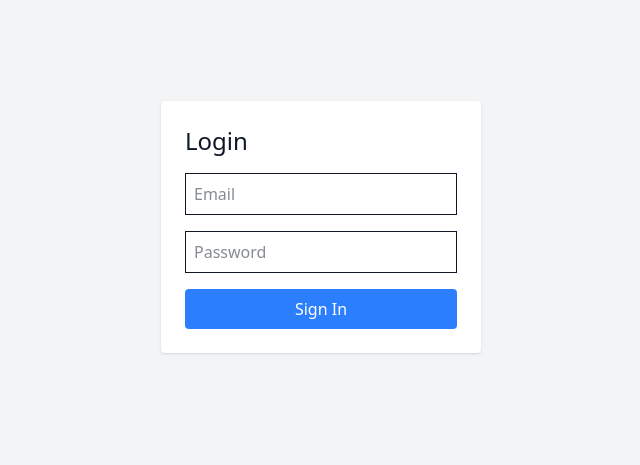
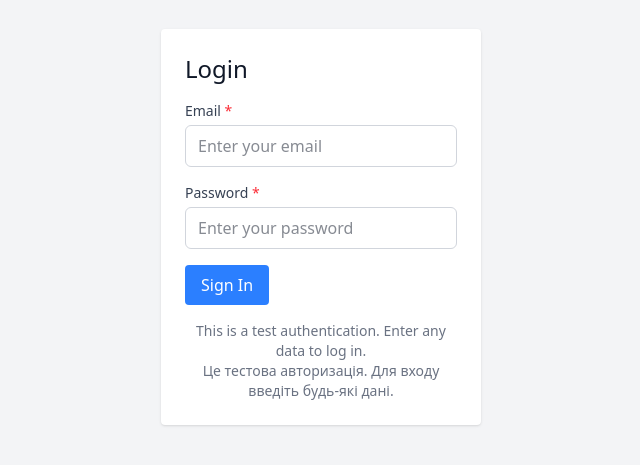
Before and after one commit to julasweta/react-dashboard-starter-kit, a React (Vite) app: page /login in a window 1280 px wide. Shown: the part 173-638 px from the top of the page, without its empty margins (319-959 px from the left). Built offline with nearby package versions, Linux system fonts and the light colour scheme.

Commit message:
feat: add reusable Button and Input components, updated LoginForm and ModalForm

```diff
--- a/package.json
+++ b/package.json
@@ -3,11 +3,14 @@
   "private": true,
   "version": "0.0.0",
   "type": "module",
+  "homepage": "https://julasweta.github.io/react-dashboard-starter-kit/",
   "scripts": {
     "dev": "vite",
     "build": "tsc -b && vite build",
     "lint": "eslint .",
-    "preview": "vite preview"
+    "preview": "vite preview",
+    "predeploy": "npm run build",
+    "deploy": "gh-pages -d dist"
   },
   "dependencies": {
     "@tailwindcss/vite": "^4.1.11",
@@ -28,6 +31,7 @@
     "eslint": "^9.30.1",
     "eslint-plugin-react-hooks": "^5.2.0",
     "eslint-plugin-react-refresh": "^0.4.20",
+    "gh-pages": "^6.3.0",
     "globals": "^16.3.0",
     "typescript": "~5.8.3",
     "typescript-eslint": "^8.35.1",
--- /dev/null
+++ b/src/components/ui/buttons/Button.tsx
@@ -0,0 +1,42 @@
+import type { ReactNode } from "react";
+
+interface ButtonProps {
+  type?: "button" | "submit" | "reset";
+  onClick?: () => void;
+  disabled?: boolean;
+  loading?: boolean;
+  variant?: "primary" | "secondary" | "danger";
+  children: ReactNode;
+}
+
+export const Button = ({
+  type = "button",
+  onClick,
+  disabled = false,
+  loading = false,
+  variant = "primary",
+  children,
+}: ButtonProps) => {
+  const baseStyles =
+    "px-4 py-2 rounded transition flex items-center justify-center gap-2 disabled:bg-gray-400 disabled:cursor-not-allowed";
+
+  const variants = {
+    primary: "bg-blue-500 text-white hover:bg-blue-600",
+    secondary: "bg-gray-300 text-gray-800 hover:bg-gray-400",
+    danger: "bg-red-500 text-white hover:bg-red-600",
+  };
+
+  return (
+    <button
+      type={type}
+      onClick={onClick}
+      disabled={disabled || loading}
+      className={`${baseStyles} ${variants[variant]}`}
+    >
+      {loading && (
+        <span className="w-4 h-4 border-2 border-white border-t-transparent rounded-full animate-spin"></span>
+      )}
+      {children}
+    </button>
+  );
+};
--- /dev/null
+++ b/src/components/ui/inputs/Input.tsx
@@ -0,0 +1,39 @@
+import type { InputHTMLAttributes } from "react";
+
+
+interface InputProps extends InputHTMLAttributes<HTMLInputElement> {
+  label?: string;
+  error?: string;
+}
+
+export const Input = ({
+  label,
+  error,
+  type = "text",
+  placeholder,
+  disabled = false,
+  required = false,
+  ...rest
+}: InputProps) => {
+  return (
+    <div className="w-full">
+      {label && (
+        <label className="block mb-1 text-sm font-medium text-gray-700">
+          {label} {required && <span className="text-red-500">*</span>}
+        </label>
+      )}
+      <input
+        type={type}
+        placeholder={placeholder}
+        disabled={disabled}
+        required={required}
+        className={`w-full px-3 py-2 border rounded-md outline-none transition
+          ${error ? "border-red-500" : "border-gray-300"}
+          focus:ring-2 focus:ring-blue-500
+          disabled:bg-gray-100 disabled:cursor-not-allowed`}
+        {...rest}
+      />
+      {error && <p className="text-sm text-red-500 mt-1">{error}</p>}
+    </div>
+  );
+};
--- a/src/modules/auth/LoginForm.tsx
+++ b/src/modules/auth/LoginForm.tsx
@@ -1,9 +1,50 @@
+import { useState } from "react";
+import  { Button } from "../../components/ui/buttons/Button";
+import  { Input } from "../../components/ui/inputs/Input";
 
-
-const LoginForm = () => {
-  return (
-    <div>LoginForm</div>
-  )
+interface LoginFormProps {
+  onLogin: (email: string, password: string) => void;
 }
 
-export default LoginForm
+export const LoginForm = ({ onLogin }: LoginFormProps) => {
+  const [email, setEmail] = useState("");
+  const [password, setPassword] = useState("");
+
+  const submitHandler = (e: React.FormEvent) => {
+    e.preventDefault();
+    onLogin(email, password);
+  };
+
+  return (
+    <div className="bg-white p-6 rounded shadow w-80">
+      <h1 className="text-2xl mb-4">Login</h1>
+      <form onSubmit={submitHandler} className="space-y-4">
+        <Input
+          label="Email"
+          type="email"
+          placeholder="Enter your email"
+          value={email}
+          onChange={(e) => setEmail(e.target.value)}
+          required
+        />
+        <Input
+          label="Password"
+          type="password"
+          placeholder="Enter your password"
+          value={password}
+          onChange={(e) => setPassword(e.target.value)}
+          required
+        />
+        <Button type="submit" >
+          Sign In
+        </Button>
+      </form>
+      <p className="mt-4 text-sm text-gray-500 text-center">
+
+        This is a test authentication. Enter any data to log in.
+        <br></br>
+        Це тестова авторизація. Для входу введіть будь-які дані.
+      </p>
+    </div>
+  );
+};
--- a/src/modules/dashboard/ModalForm.tsx
+++ b/src/modules/dashboard/ModalForm.tsx
@@ -1,4 +1,7 @@
 import { useState, useEffect } from "react";
+import { Button } from "../../components/ui/buttons/Button";
+import { Input } from "../../components/ui/inputs/Input";
+
 interface Props<T extends Record<string, any>> {
   onClose: () => void;
   onSave: (data: T) => void;
@@ -40,32 +43,21 @@ export default function ModalForm<T extends Record<string, any>>({
             className="space-y-3"
           >
             {keys.map((key) => (
-              <div key={key} className="flex flex-col">
-                <label className="text-sm font-medium mb-1">
-                  {key}
-                </label>
-                <input
-                  name={key}
-                  value={form[key] ?? ""}
-                  onChange={handleChange}
-                  className="w-full border p-2 rounded"
-                />
-              </div>
+              <Input
+                key={key}
+                label={key}
+                name={key}
+                value={form[key] ?? ""}
+                onChange={handleChange}
+              />
             ))}
             <div className="flex justify-end gap-2">
-              <button
-                type="button"
-                onClick={onClose}
-                className="px-4 py-2 bg-gray-300 rounded"
-              >
+              <Button type="button" variant="secondary" onClick={onClose}>
                 Cancel
-              </button>
-              <button
-                type="submit"
-                className="px-4 py-2 bg-blue-500 text-white rounded"
-              >
+              </Button>
+              <Button type="submit" variant="primary">
                 Save
-              </button>
+              </Button>
             </div>
           </form>
         )}
--- a/src/modules/dashboard/Table.tsx
+++ b/src/modules/dashboard/Table.tsx
@@ -1,3 +1,4 @@
+import { Button } from "../../components/ui/buttons/Button";
 import { useThemeStore } from "../../store";
 
 interface TableProps<T> {
@@ -73,18 +74,21 @@ export default function Table<T extends Record<string, any>>({
               className={`px-6 py-3 border-b ${theme === "dark" ? "border-gray-700" : "border-gray-300"
                 }`}
             >
-              <button
+              <div className="flex gap-2">
+                <Button
                   onClick={() => onEdit(row)}
-                className="mr-3 text-blue-600 hover:text-blue-800 focus:outline-none focus:underline"
+                  variant="secondary"
                 >
                   Edit
-              </button>
-              <button
+                </Button>
+                <Button
                   onClick={() => onDelete(row[idKey] as number)}
-                className="text-red-600 hover:text-red-800 focus:outline-none focus:underline"
+                  variant="danger"
                 >
                   Delete
-              </button>
+                </Button>
+              </div>
+
             </td>
           </tr>
         ))}
--- a/src/pages/AuthPage.tsx
+++ b/src/pages/AuthPage.tsx
@@ -1,29 +1,20 @@
-
 import { useNavigate } from "react-router-dom";
 import { useAuthStore } from "../store/useAuthStore";
+import { LoginForm } from "../modules/auth/LoginForm";
 
 export default function AuthPage() {
   const login = useAuthStore((s) => s.login);
   const navigate = useNavigate();
 
-  const handleLogin = () => {
+  const handleLogin = (email: string, password: string) => {
+    // Тестова авторизація — для входу вводьте будь-які дані
     login("fake_token");
     navigate("/");
   };
 
   return (
     <div className="flex items-center justify-center h-screen bg-gray-100">
-      <div className="bg-white p-6 rounded shadow w-80">
-        <h1 className="text-2xl mb-4">Login</h1>
-        <input className="w-full border p-2 mb-4" placeholder="Email" />
-        <input className="w-full border p-2 mb-4" placeholder="Password" type="password" />
-        <button
-          onClick={handleLogin}
-          className="bg-blue-500 text-white w-full p-2 rounded"
-        >
-          Sign In
-        </button>
-      </div>
+      <LoginForm onLogin={handleLogin} />
     </div>
   );
 }
--- a/vite.config.ts
+++ b/vite.config.ts
@@ -4,6 +4,7 @@ import tailwindcss from '@tailwindcss/vite'
 import path from 'path'
 
 export default defineConfig({
+  base: "/react-dashboard-starter-kit/",
   plugins: [react(), tailwindcss()],
   resolve: {
     alias: {
```
Also changed, not shown: 1 other file (tests, documents, lock files or other folders). Lines whose indentation alone changed are shown as unchanged.
